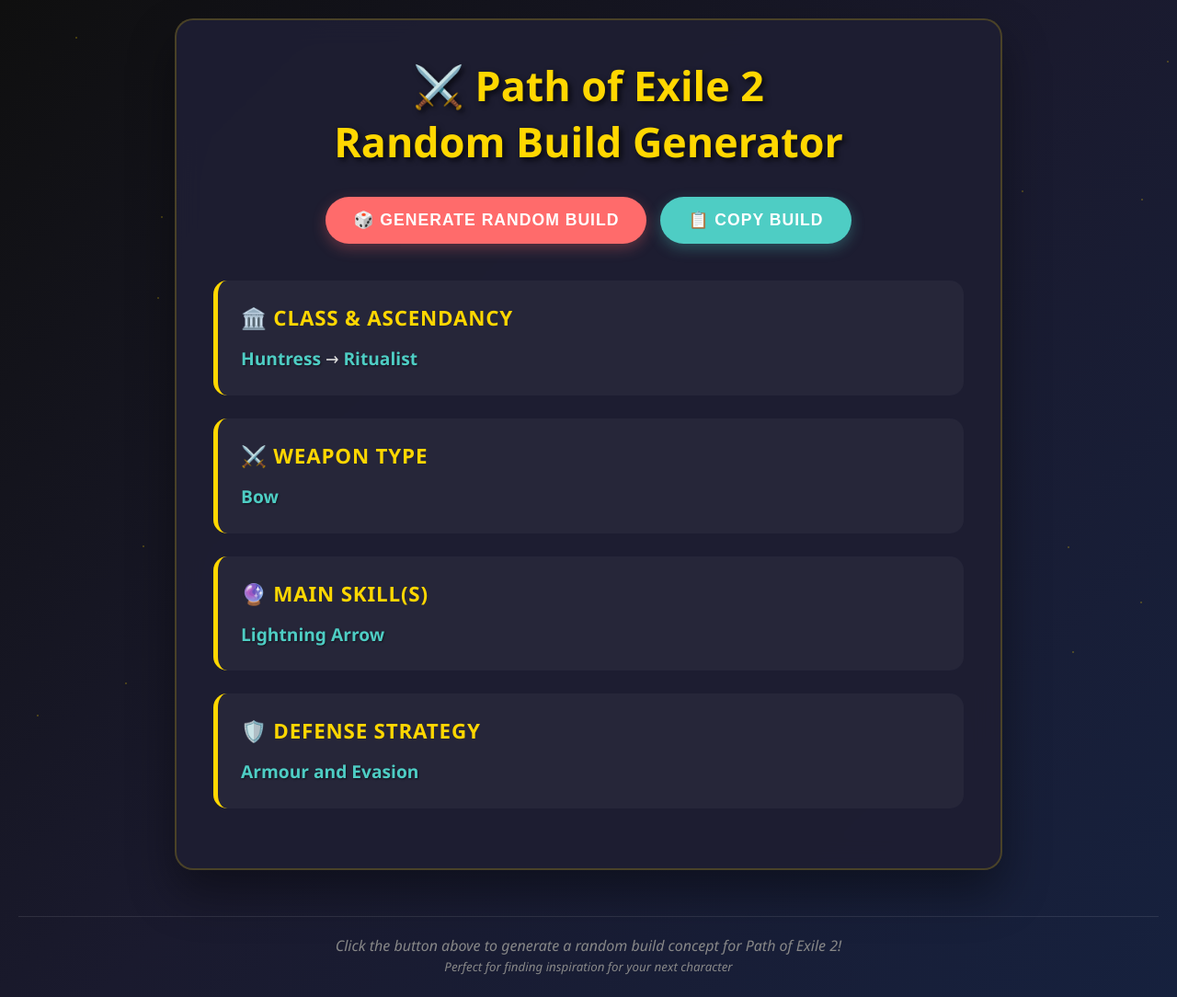
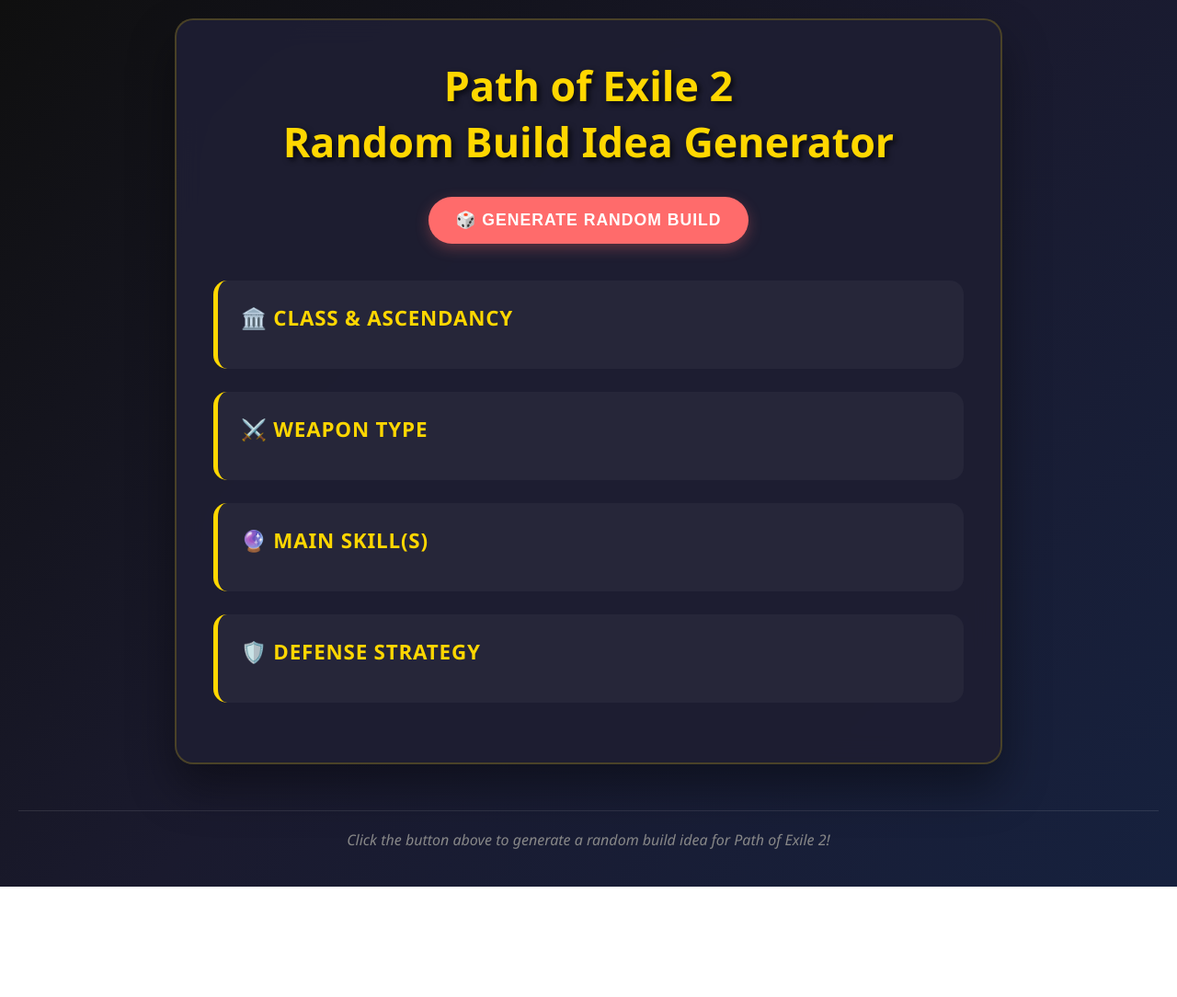
Before and after one commit to EnigmaMachine1/Poe2BuildGeneratorV2, a plain HTML site: page index.html in a window 1280 px wide. Shown: the top 1084 px of the page at 92% size. After the commit the page ends 964 px from the top, so only its background shows below. Drawn offline with Linux system fonts and the light colour scheme.

Commit message:
cleanup some useless stuff

```diff
--- a/index.html
+++ b/index.html
@@ -19,25 +19,6 @@
             padding: 20px;
             position: relative;
             overflow-x: hidden;
-        }
-
-        /* Static background particles */
-        .bg-particles {
-            position: fixed;
-            top: 0;
-            left: 0;
-            width: 100%;
-            height: 100%;
-            pointer-events: none;
-            z-index: -1;
-        }
-
-        .particle {
-            position: absolute;
-            width: 2px;
-            height: 2px;
-            background: rgba(255, 215, 0, 0.3);
-            border-radius: 50%;
         }
 
         .container {
@@ -241,45 +222,32 @@
 </head>
 <body>
     <div class="bg-particles" id="particles"></div>
-
     <div class="container">
-        <h1>⚔️ Path of Exile 2<br>Random Build Generator</h1>
-
+        <h1>Path of Exile 2<br>Random Build Idea Generator</h1>
         <div class="controls">
             <button class="generate-btn" onclick="generateBuild()">
                 🎲 Generate Random Build
             </button>
-            <button class="export-btn" onclick="exportBuild()" style="display: none;" id="exportBtn">
-                📋 Copy Build
-            </button>
         </div>
-
             <div class="build-section">
                 <div class="section-title">🏛️ Class & Ascendancy</div>
                 <div class="section-content" id="classInfo"></div>
             </div>
-
             <div class="build-section">
                 <div class="section-title">⚔️ Weapon Type</div>
                 <div class="section-content" id="weaponInfo"></div>
             </div>
-
             <div class="build-section">
                 <div class="section-title">🔮 Main Skill(s)</div>
                 <div class="section-content" id="skillInfo"></div>
             </div>
-
             <div class="build-section">
                 <div class="section-title">🛡️ Defense Strategy</div>
                 <div class="section-content" id="defenseInfo"></div>
             </div>
-
-
         </div>
-
         <div class="footer">
-            Click the button above to generate a random build concept for Path of Exile 2!<br>
-            <small>Perfect for finding inspiration for your next character</small>
+            Click the button above to generate a random build idea for Path of Exile 2!<br>
         </div>
     </div>
 
@@ -477,18 +445,6 @@
             return(classAttributes.includes(defenseTypeAttributes[0]));
         }
 
-        function createParticles() {
-            const particlesContainer = document.getElementById('particles');
-
-            for (let i = 0; i < 50; i++) {
-                const particle = document.createElement('div');
-                particle.className = 'particle';
-                particle.style.left = Math.random() * 100 + '%';
-                particle.style.top = Math.random() * 100 + '%';
-                particlesContainer.appendChild(particle);
-            }
-        }
-
         function showToast(message) {
             const toast = document.getElementById('toast');
             toast.textContent = message;
@@ -501,29 +457,21 @@
         function generateBuild() {
             const selectedClass = getRandomElement(buildData.classes);
             const selectedAscendancy = getRandomElement(selectedClass.ascendancies);
-
-            // Filter weapons based on class compatibility
             const compatibleWeapons = Object.keys(buildData.weapons).filter(weaponName =>
                 isWeaponCompatibleWithClass(selectedClass, weaponName)
             );
-
             const selectedWeapon = getRandomElement(compatibleWeapons);
-
             const compatibleDefenseTypes = Object.keys(buildData.defenseTypes).filter(defenseType =>
                 isWeaponCompatibleWithDefenseType(selectedClass, defenseType, selectedWeapon)
             );
-
             const selectedDefenseType = getRandomElement(compatibleDefenseTypes);
-
             const compatibleCategories = buildData.weaponCompatibility[selectedWeapon];
             const compatibleSkills = [];
-
             compatibleCategories.forEach(category => {
                 if (buildData.skills[category]) {
                     compatibleSkills.push(...buildData.skills[category]);
                 }
             });
-
             if (selectedAscendancy === "Warbringer" && buildData.skills.warbringer) {
                 compatibleSkills.push(...buildData.skills.warbringer);
             }
@@ -533,18 +481,15 @@
             if (selectedAscendancy === "Smith of Kitava" && buildData.skills.smith_of_kitava) {
                 compatibleSkills.push(...buildData.skills.smith_of_kitava);
             }
-
             const uniqueSkills = [...new Set(compatibleSkills)];
             const numSkills = Math.random() < 0.50 ? 2 : 1;
             const selectedSkills = [];
             const skillsCopy = [...uniqueSkills];
-
             for (let i = 0; i < numSkills && skillsCopy.length > 0; i++) {
                 const skill = getRandomElement(skillsCopy);
                 selectedSkills.push(skill);
                 skillsCopy.splice(skillsCopy.indexOf(skill), 1);
             }
-
             currentBuild = {
                 class: selectedClass.name,
                 ascendancy: selectedAscendancy,
@@ -552,7 +497,6 @@
                 skills: selectedSkills,
                 defense: selectedDefenseType
             };
-
             document.getElementById('classInfo').innerHTML =
                 `<span class="highlight">${selectedClass.name}</span> → <span class="highlight">${selectedAscendancy}</span>`;
             document.getElementById('weaponInfo').innerHTML =
@@ -561,36 +505,9 @@
                 selectedSkills.map(skill => `<span class="highlight">${skill}</span>`).join(numSkills > 1 ? ' + ' : '');
             document.getElementById('defenseInfo').innerHTML =
                 `<span class="highlight">${selectedDefenseType}</span>`;
-
             const exportBtn = document.getElementById('exportBtn');
-
             exportBtn.style.display = 'inline-block';
         }
-
-        function exportBuild() {
-            if (!currentBuild) return;
-
-            const buildText = `🏛️ ${currentBuild.name}
-
-Class: ${currentBuild.class} → ${currentBuild.ascendancy}
-Weapon: ${currentBuild.weapon}
-Skills: ${currentBuild.skills}
-Defense: ${currentBuild.defense}
-
-Generated by PoE2 Random Build Generator`;
-
-            navigator.clipboard.writeText(buildText).then(() => {
-                showToast('Build copied to clipboard!');
-            }).catch(() => {
-                showToast('Failed to copy build');
-            });
-        }
-
-        // Initialize
-        window.addEventListener('load', function() {
-            createParticles();
-            setTimeout(generateBuild, 800);
-        });
     </script>
 </body>
 </html>
```
